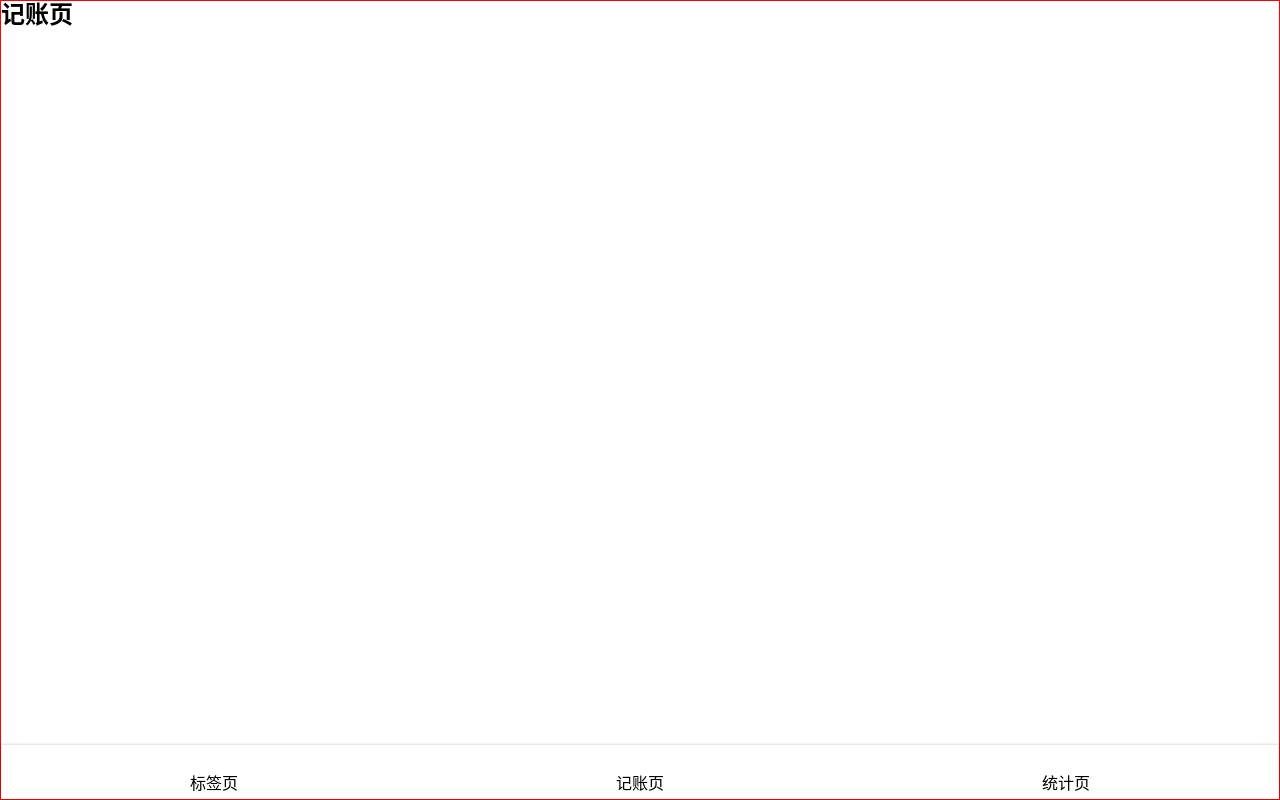
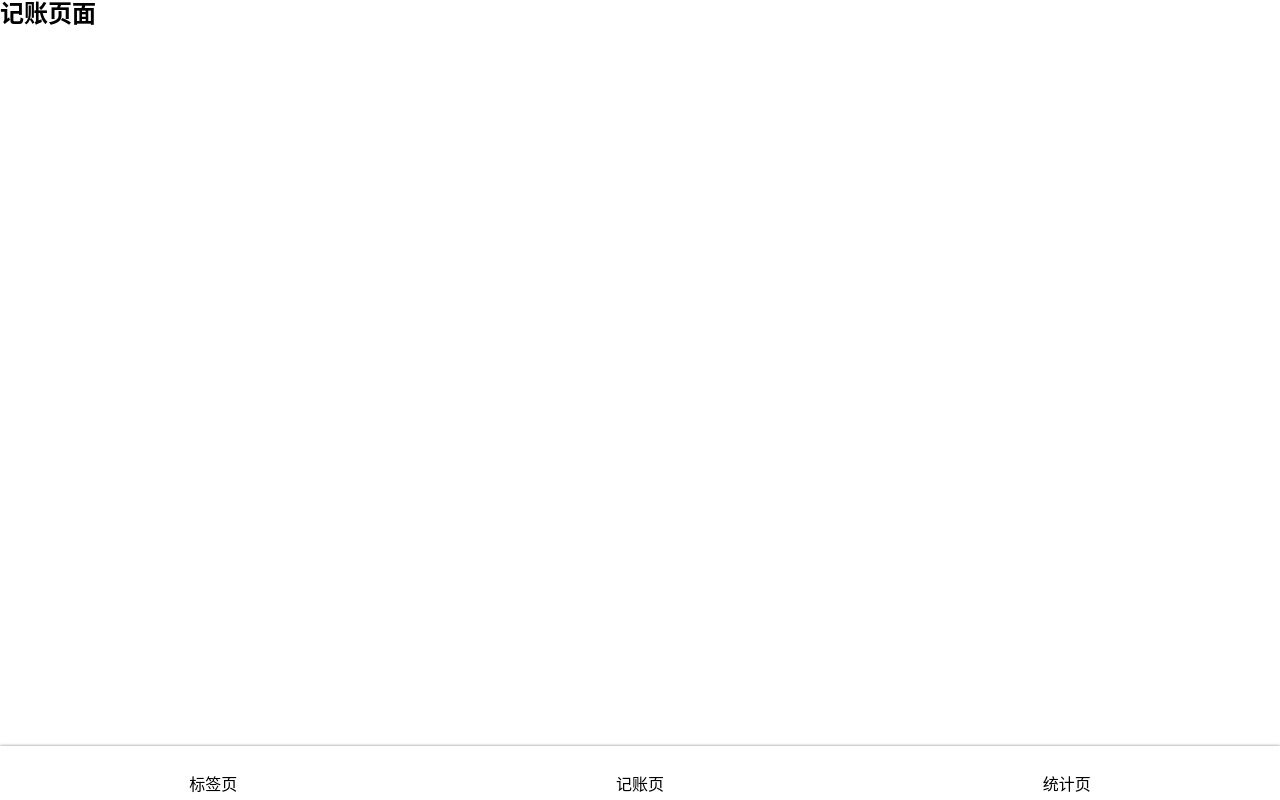
Before and after one commit to waynefu2020/mumu-money-react, a React app: page /#/money in a window 1280 px wide. Built offline with nearby package versions, Linux system fonts and the light colour scheme.

Commit message:
封装4个页面组件

```diff
--- a/src/App.tsx
+++ b/src/App.tsx
@@ -9,25 +9,17 @@
   Redirect
 } from "react-router-dom";
 import Nav from './components/Nav';
+import Layout from './components/Layout';
+import Tags from './views/Tags';
+import Money from './views/Money';
+import Statistics from './views/Statistics';
+import NoMatch from './views/NoMatch';
 
-const Wrapper = styled.div`
-  height: 100vh;
-  border: 1px solid red;
-  display: flex;
-  flex-direction: column;
-`
-
-const Main = styled.div`
-  flex-grow: 1;
-  overflow: auto;
-`
 
 function App() {
   return (
       <Router>
-        <Wrapper>
-          <Main>
-
+          <Layout>
               <Switch>
                   <Route path="/tags">
                       <Tags />
@@ -43,28 +35,10 @@
                       <NoMatch />
                   </Route>
               </Switch>
-          </Main>
-          <Nav/>
-
-
-        </Wrapper>
+          </Layout>
       </Router>
   );
 }
 
-function Statistics() {
-  return <h2>统计页面</h2>;
-}
-
-function Tags() {
-  return <h2>标签页面</h2>;
-}
-
-function Money() {
-  return <h2>记账页</h2>;
-}
-function NoMatch(){
-  return <h2>页面不存在！</h2>
-}
 
 export default App;
--- /dev/null
+++ b/src/components/Layout.tsx
@@ -0,0 +1,27 @@
+import Nav from './Nav';
+import React from 'react';
+import styled from 'styled-components';
+
+const Wrapper = styled.div`
+  height: 100vh;
+  display: flex;
+  flex-direction: column;
+`
+
+const Main = styled.div`
+  flex-grow: 1;
+  overflow: auto;
+`
+
+const Layout = (props: any) =>{
+    return (
+        <Wrapper>
+            <Main>
+                {props.children}
+            </Main>
+            <Nav/>
+        </Wrapper>
+    )
+}
+
+export default Layout
--- a/src/components/Nav.tsx
+++ b/src/components/Nav.tsx
@@ -2,9 +2,6 @@
 import {Link} from 'react-router-dom';
 import React from 'react';
 import Icon from './Icon';
-require('icons/money.svg');
-require('icons/tag.svg');
-require('icons/statistics.svg')
 
 
 const NavWrapper = styled.nav`
--- /dev/null
+++ b/src/views/Money.tsx
@@ -0,0 +1,12 @@
+import Layout from '../components/Layout';
+import React from 'react';
+
+function Money() {
+    return (
+        <Layout>
+            <h2>记账页面</h2>
+        </Layout>
+    );
+}
+
+export default Money;
--- /dev/null
+++ b/src/views/NoMatch.tsx
@@ -0,0 +1,9 @@
+import React from 'react';
+
+function NoMatch(){
+    return (
+        <h2>页面不存在！</h2>
+    );
+}
+
+export default NoMatch;
--- /dev/null
+++ b/src/views/Statistics.tsx
@@ -0,0 +1,12 @@
+import Layout from '../components/Layout';
+import React from 'react';
+
+function Statistics() {
+    return (
+        <Layout>
+            <h2>统计页面</h2>
+        </Layout>
+    );
+}
+
+export default Statistics;
--- /dev/null
+++ b/src/views/Tags.tsx
@@ -0,0 +1,12 @@
+import Layout from '../components/Layout';
+import React from 'react';
+
+function Tags() {
+    return (
+        <Layout>
+            <h2>标签页面</h2>
+        </Layout>
+    );
+}
+
+export default Tags;
```
Lines whose indentation alone changed are shown as unchanged.
